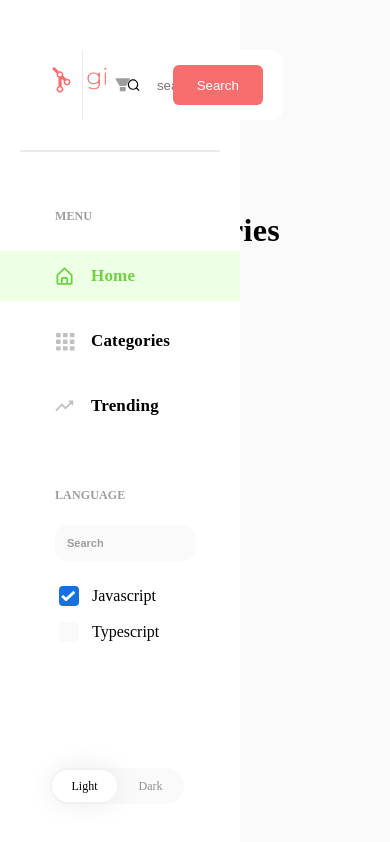
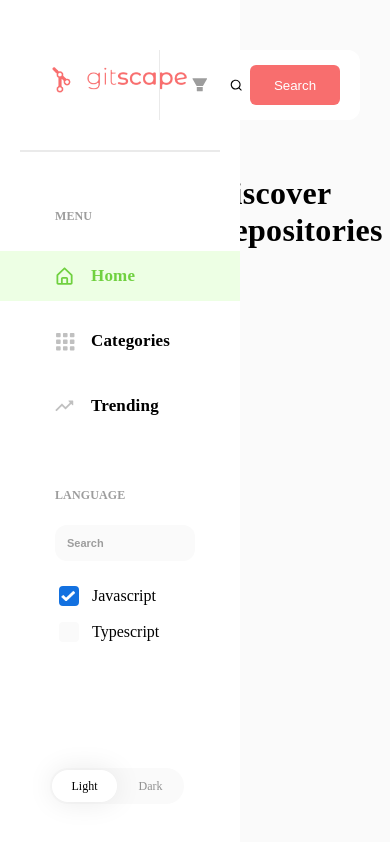
Before and after one commit to juliacodes/gitscape, a React (Create React App) app: page / in a window 390 px wide. Built offline with nearby package versions, Linux system fonts and the light colour scheme.

Commit message:
Mobile queries

```diff
--- a/src/App.js
+++ b/src/App.js
@@ -4,7 +4,7 @@ import CardList from './Components/CardList';
 import { ThemeProvider } from 'styled-components';
 import { lightTheme, darkTheme } from './Styling/theme';
 import { GlobalStyles } from './Styling/global';
-import { Layout, Container } from './Styling/styles';
+import { Layout, RightContainer } from './Styling/styles';
 import Nav from './Components/Nav';
 
 const App = () => {
@@ -28,11 +28,11 @@ const App = () => {
             <Layout>
                 <GlobalStyles />
                 <Nav onClick={toggleTheme} />
-                <Container style={{ margin: '50px auto 0 auto', width: '45%' }}>
+                <RightContainer>
                     <Form onSubmit={addNewCard} />
                     <h1>Discover Repositories</h1>
                     <CardList cards={cards} />
-                </Container>
+                </RightContainer>
             </Layout>
         </ThemeProvider>
     );
--- a/src/Components/CardList/styles.js
+++ b/src/Components/CardList/styles.js
@@ -6,7 +6,7 @@ export const CardListCont = styled.div`
     column-gap: 40px;
     padding: 30px 0;
 
-    @media (${QUERIES.large}) {
+    @media (${QUERIES.medium}) {
         columns: 2;
         column-gap: 40px;
     }
--- a/src/Components/Nav/index.js
+++ b/src/Components/Nav/index.js
@@ -14,7 +14,7 @@ const Nav = props => {
         props.onClick(event.target);
     }
     return (
-        <Container>
+        <Container style={{ width: 240 }}>
             <NavContent>
                 <LogoCont />
                 <hr />
--- a/src/Styling/index.js
+++ b/src/Styling/index.js
@@ -1 +1 @@
-export { QUERIES, COLORS, Layout, Container } from './styles';
+export { QUERIES, COLORS, Layout, Container, RightContainer } from './styles';
--- a/src/Styling/styles.js
+++ b/src/Styling/styles.js
@@ -2,8 +2,8 @@ import styled from 'styled-components';
 
 export const QUERIES = {
     large: `min-width: 1200px`,
-    medium: `min-width: 1092px`,
-    small: `min-width: 552px`,
+    medium: `min-width: 870px`,
+    small: `min-width: 660px`,
     maxWidth: `1500px`
 };
 
@@ -32,3 +32,14 @@ export const Container = styled.div`
     display: flex;
     flex-direction: column;
 `;
+
+export const RightContainer = styled(Container)`
+    margin: 50px 30px 0 30px;
+    width: calc(100% - 240px);
+
+    @media (${QUERIES.large}) {
+        margin: 50px auto 0 auto;
+        width: 65%;
+        max-width: 800px;
+    }
+`;
```
